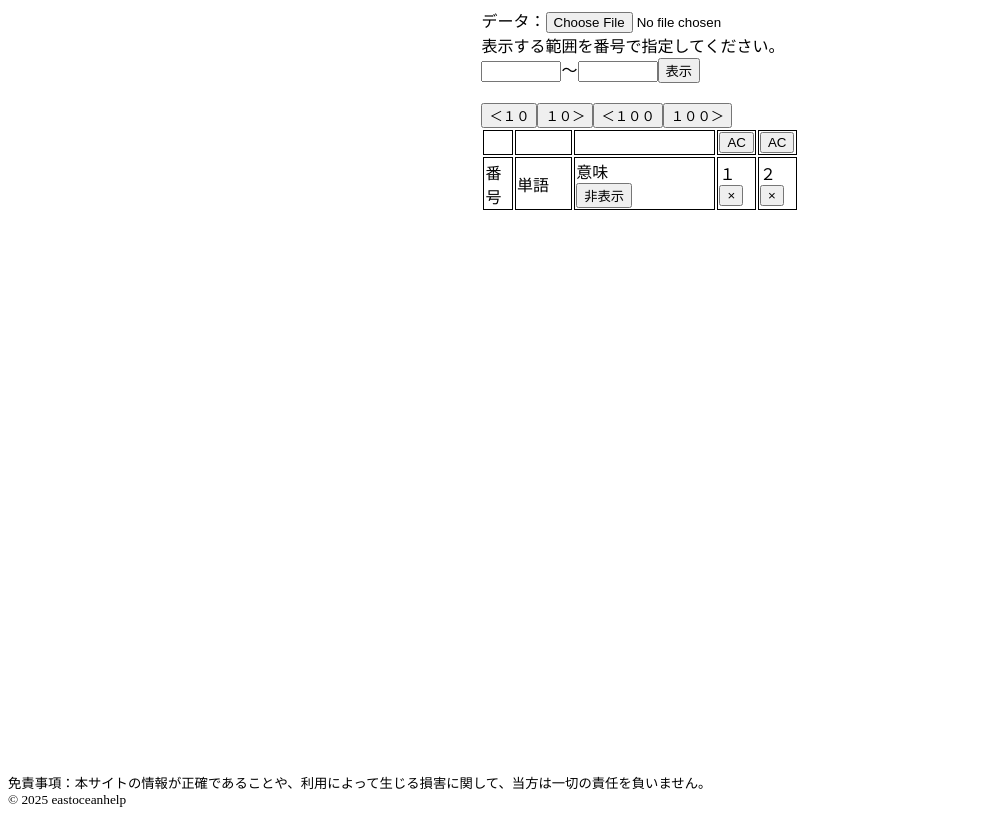
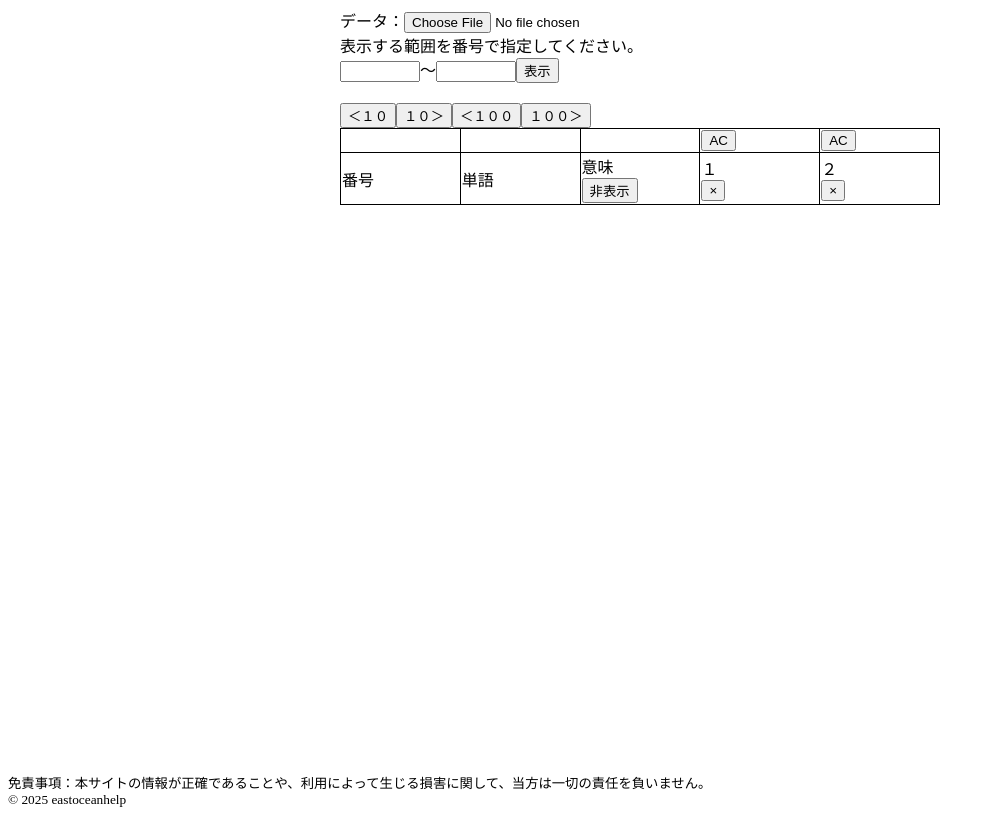
Before and after one commit to eastoceanhelp/WordTest, a plain HTML site: page index.html in a window 1280 px wide. Shown: the whole page, without its empty margins (0-995 px from the left). Drawn offline with nearby package versions, Linux system fonts and the light colour scheme.

Commit message:
・セル間の余白を削除した。 ・列幅を固定にした。

```diff
--- a/index.html
+++ b/index.html
@@ -10,16 +10,18 @@ body {
   display: flex;
   flex-direction: column;
 }
+#main {
+  flex: 1;
+    margin:  0 auto;
+}
 @media(min-width:751px) {
   #main {
     max-width: 600px;
-    margin:  0 auto;
   }
 }
 @media(max-width:750px) {
   #main {
     width: 100%;
-    margin:  0 auto;
   }
 }
 .range {
@@ -28,11 +30,13 @@ body {
 #slideButtons {
   margin-top: 20px;
 }
+#wordInfoTable {
+  width: 100%;
+  table-layout: fixed;
+  border-collapse: collapse;
+}
 td {
   border: solid 1px;
-}
-#main {
-  flex: 1;
 }
 </style>
 </head>
@@ -48,7 +52,7 @@ td {
         <div id="slideButtons">
           <button id="minus10">＜１０</button><button id="plus10">１０＞</button><button id="minus100">＜１００</button><button id="plus100">１００＞</button>
         </div>
-        <table id="wordInfoTable" style="width:100%;">
+        <table id="wordInfoTable">
           <thead>
             <tr>
               <td></td>
```
